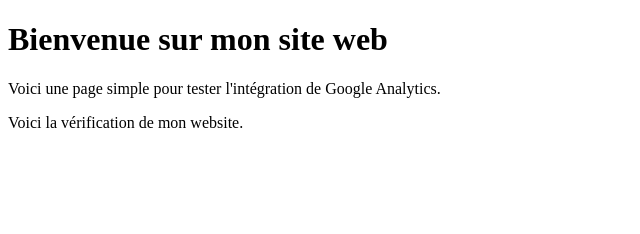
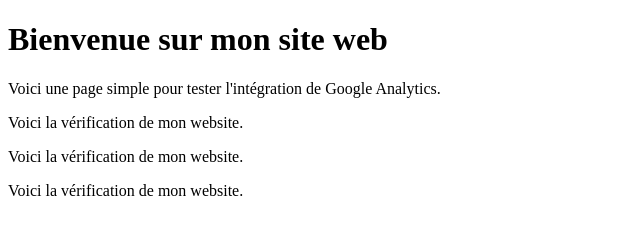
Before and after one commit to HayatGOUHI-byte/Site, a plain HTML site: page index.html in a window 1280 px wide. Shown: the whole page, without its empty margins (0-640 px from the left). Drawn offline with Linux system fonts and the light colour scheme.

Commit message:
Update index.html

```diff
--- a/index.html
+++ b/index.html
@@ -20,5 +20,7 @@
     <h1>Bienvenue sur mon site web</h1>
     <p>Voici une page simple pour tester l'intégration de Google Analytics.</p>
     <p>Voici la vérification de mon website.</p>
+    <p>Voici la vérification de mon website.</p>
+    <p>Voici la vérification de mon website.</p>
 </body>
 </html>
```
